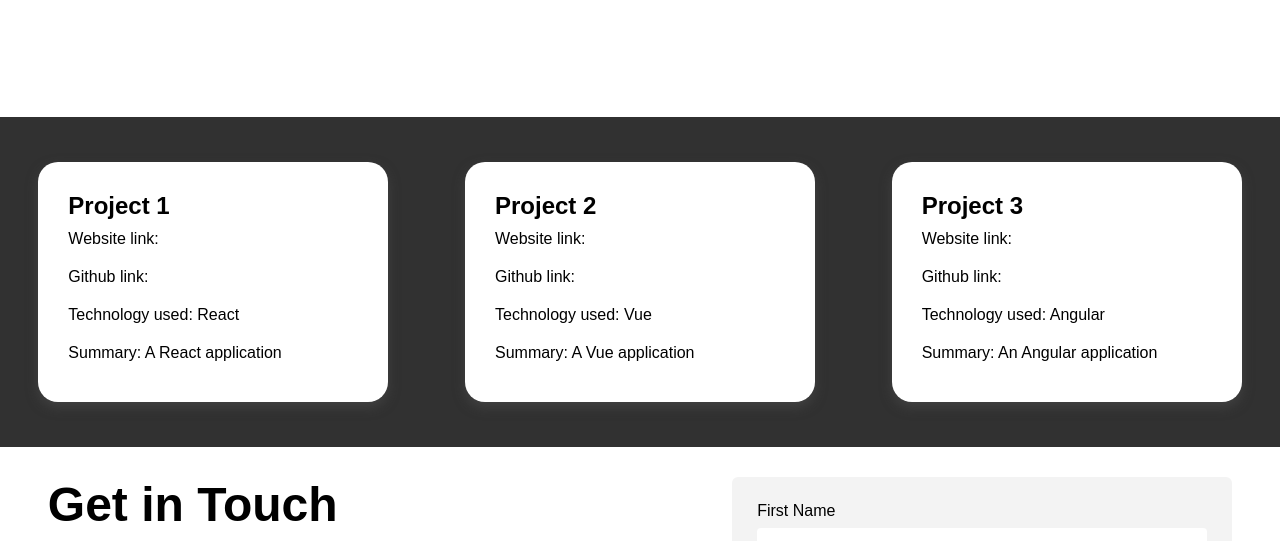
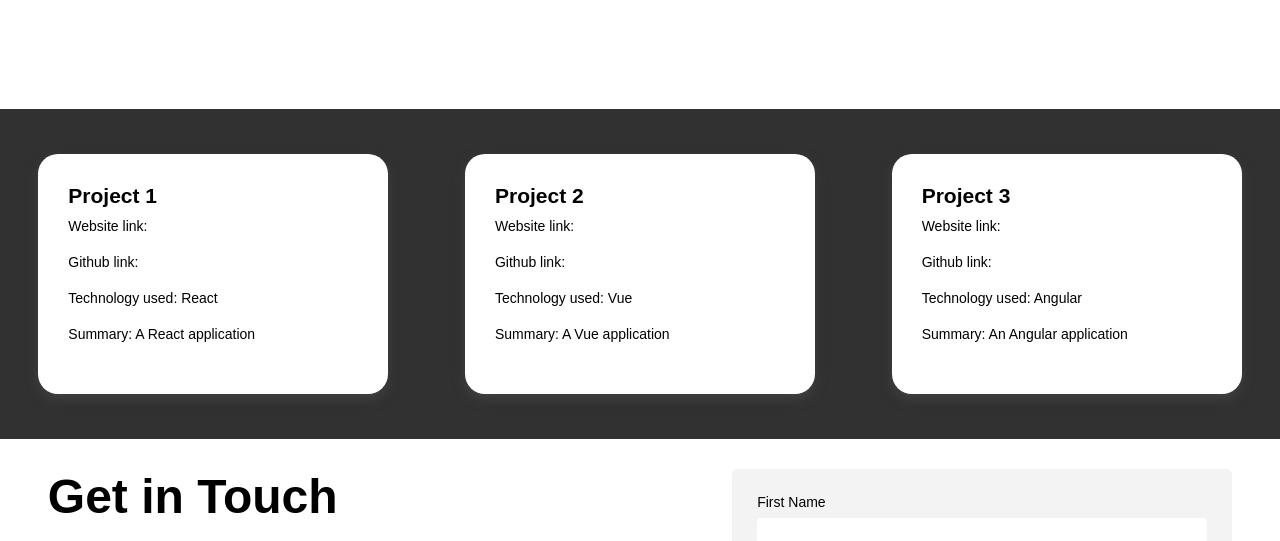
Before and after one commit to oladelePB/Practice-Portfolio, a plain HTML site: page index.html in a window 1280 px wide. Shown: the part 957-1498 px from the top of the page. Drawn offline with Linux system fonts and the light colour scheme.

Commit message:
Changed title.

```diff
--- a/index.html
+++ b/index.html
@@ -4,7 +4,7 @@
     <meta charset="UTF-8" />
     <meta http-equiv="X-UA-Compatible" content="IE=edge" />
     <meta name="viewport" content="width=device-width, initial-scale=1.0" />
-    <title>First Website</title>
+    <title>First Portfolio</title>
     <link rel="stylesheet" href="style.css" />
     <script
     src="https://kit.fontawesome.com/135ced2319.js"
--- a/style.css
+++ b/style.css
@@ -6,7 +6,7 @@
 
 body {
   font-family: Arial, Helvetica, sans-serif;
-  font-size: 16px;
+  font-size: 14px;
 }
 
 /* ABOUT ME SECTION */
```
